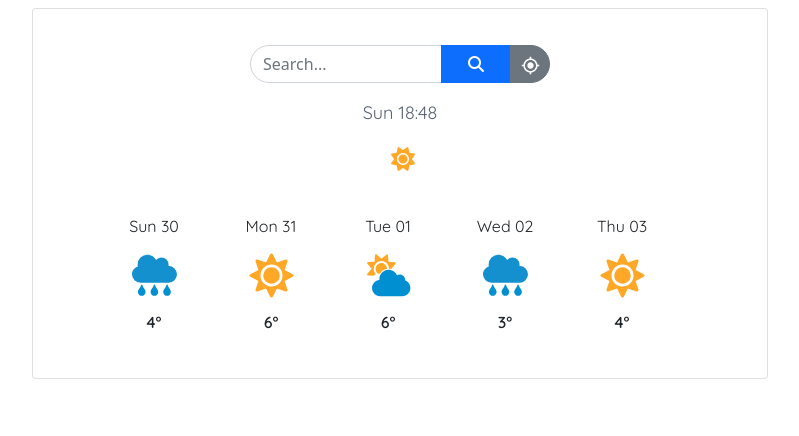
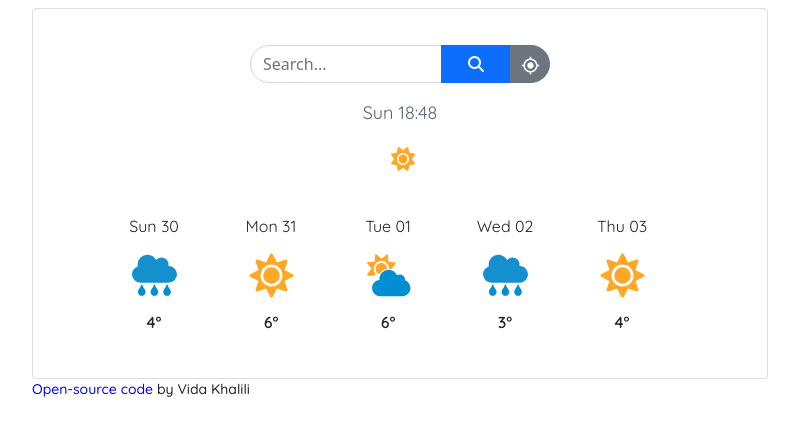
Before and after one commit to vida-khalili/Weather-App, a plain HTML site: page index.html in a window 1280 px wide. Shown: the whole page, without its empty margins (240-1039 px from the left). Drawn offline with nearby package versions, Linux system fonts and the light colour scheme; no server answers.

Commit message:
footer added.

```diff
--- a/index.html
+++ b/index.html
@@ -140,8 +140,10 @@
             </div>
           </div>
         </div>
+        <p class="footer"><a href="https://github.com/vida-khalili/Weather-App" target="_blank" >Open-source code </a>by Vida Khalili</p>
+              </div>
+
         <div class="col-md-2"></div>
-      </div>
     </div>
 
     <script src="src/script.js"></script>
--- a/src/main.css
+++ b/src/main.css
@@ -85,3 +85,12 @@ a:hover {
 .dayXtemp {
   font-weight: 600;
 }
+
+.footer {
+  font-weight: 500;
+  font-size: 14px;
+}
+.footer a {
+  text-decoration: none;
+  color: blue;
+}
```
